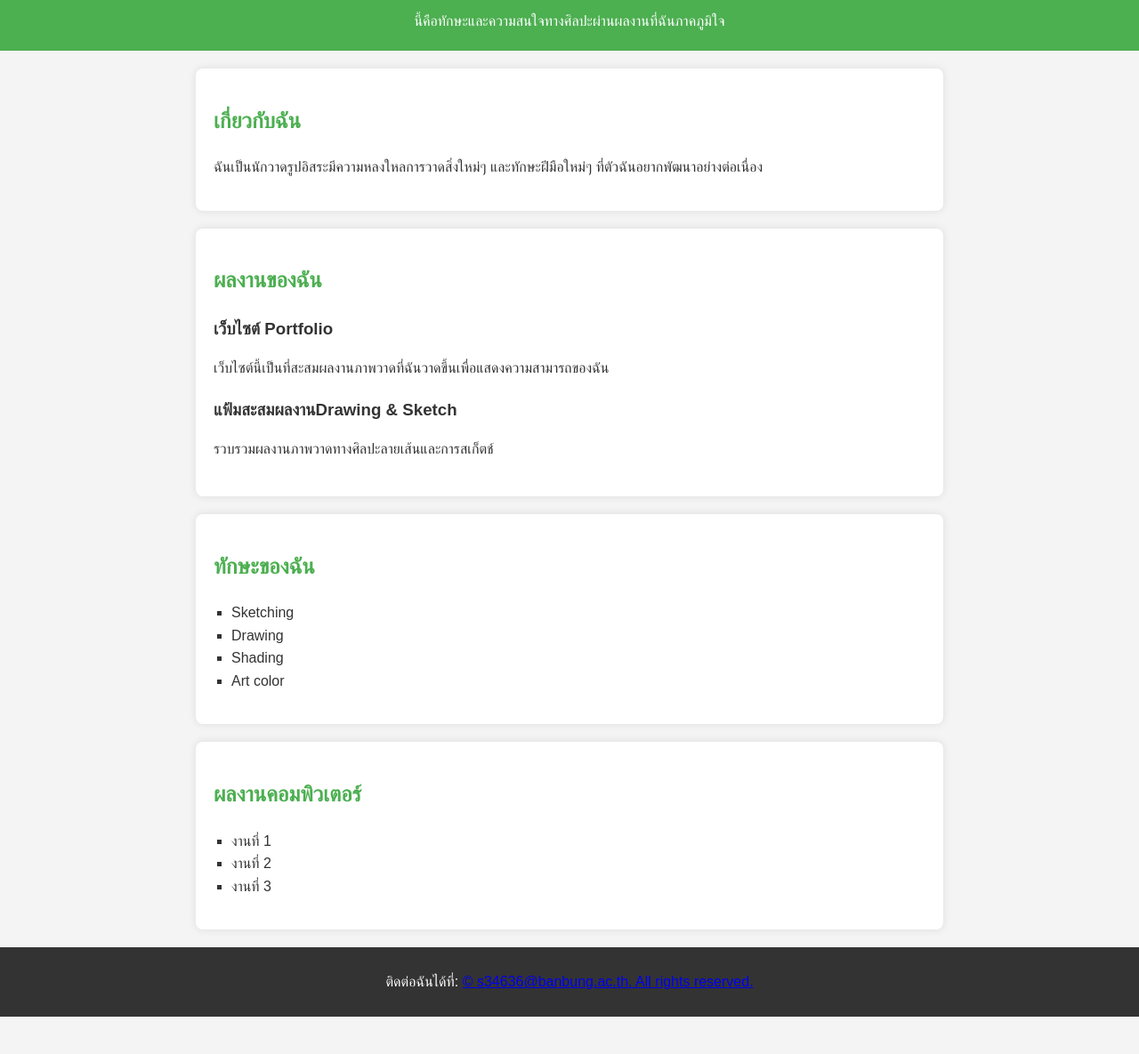
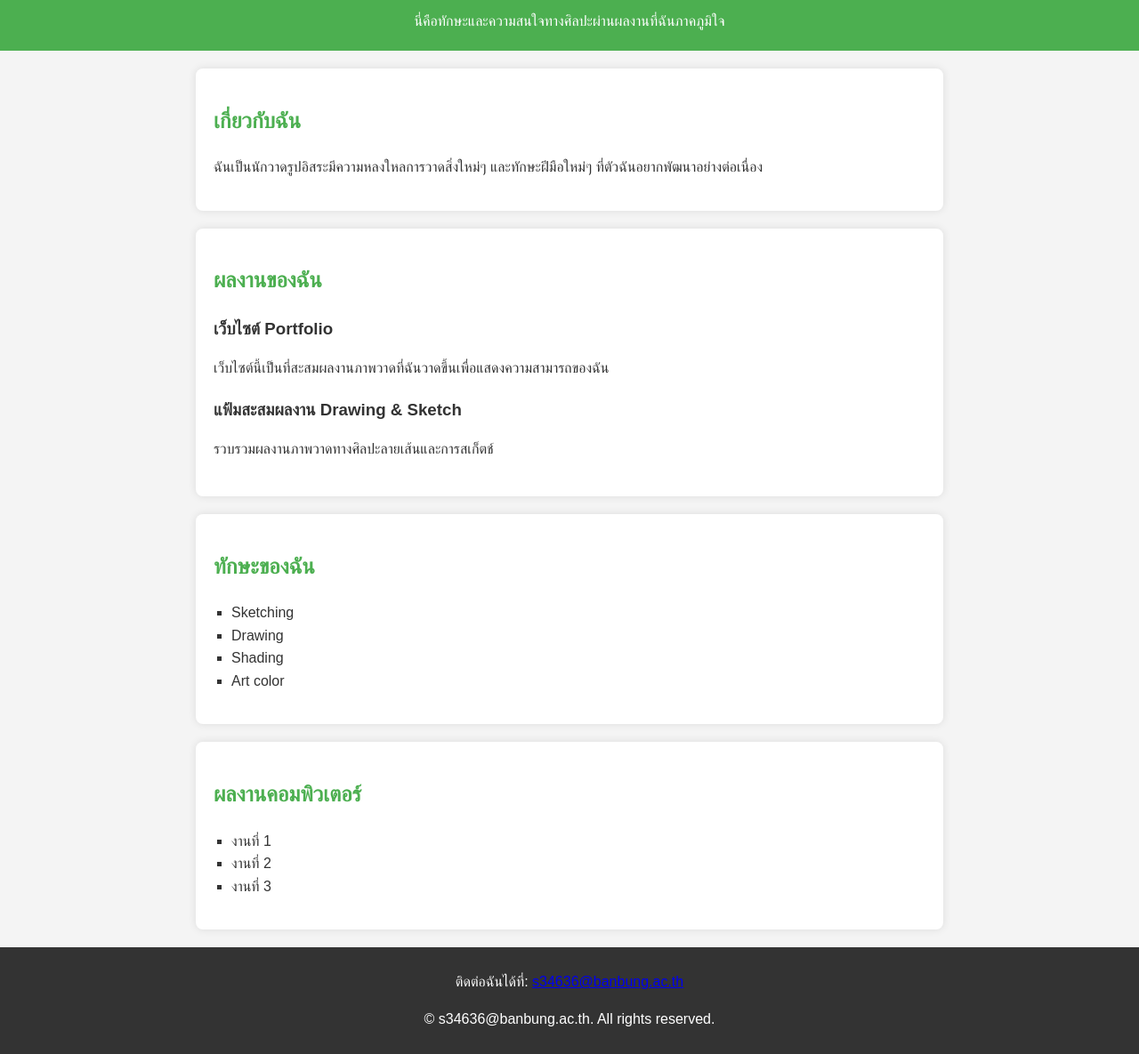
Before and after one commit to pornnapa-commits/Pornpa.ainpnor.io, a plain HTML site: page index.html in a window 1280 px wide. Shown: the part 65-1250 px from the top of the page at 89% size. Before the commit the page ends 1208 px from the top, so only its background shows below. Drawn offline with Linux system fonts and the light colour scheme.

Commit message:
Update index.html

```diff
--- a/index.html
+++ b/index.html
@@ -8,19 +8,16 @@
     <link rel="stylesheet" href="style.css">
 </head>
 <body>
-    <!-- ส่วนหัวของเว็บ -->
     <header>
         <h1>สวัสดี! ฉันคือ PORNNAPA</h1>
-        <p>นี้คือทักษะและความสนใจทางศิลปะผ่านผลงานที่ฉันภาคภูมิใจ</p>
+        <p>นี่คือทักษะและความสนใจทางศิลปะผ่านผลงานที่ฉันภาคภูมิใจ</p>
     </header>
 
-    <!-- ส่วนเกี่ยวกับตัวเอง -->
     <section id="about">
         <h2>เกี่ยวกับฉัน</h2>
         <p>ฉันเป็นนักวาดรูปอิสระมีความหลงใหลการวาดสิ่งใหม่ๆ และทักษะฝีมือใหม่ๆ ที่ตัวฉันอยากพัฒนาอย่างต่อเนื่อง</p>
     </section>
 
-    <!-- ส่วนแสดงผลงาน -->
     <section id="projects">
         <h2>ผลงานของฉัน</h2>
         <div class="project">
@@ -28,12 +25,11 @@
              <p>เว็บไซต์นี้เป็นที่สะสมผลงานภาพวาดที่ฉันวาดขึ้นเพื่อแสดงความสามารถของฉัน</p>
          </div>
          <div class="project">
-             <h3>แฟ้มสะสมผลงานDrawing & Sketch </h3>
+             <h3>แฟ้มสะสมผลงาน Drawing & Sketch </h3>
             <p>รวบรวมผลงานภาพวาดทางศิลปะลายเส้นและการสเก็ตช์</p>
           </div>
       </section>
 
-      <!-- ส่วนแสดงทักษะ -->
       <section id="skills">
            <h2>ทักษะของฉัน</h2>
            <ul>
@@ -44,8 +40,7 @@
            </ul>
        </section>
 
-    <!-- ส่วนแสดงงานคอมพิวเตอร์ -->
-      <section id="skills">
+      <section id="computer-works">
            <h2>ผลงานคอมพิวเตอร์</h2>
            <ul>
                <li>งานที่ 1</li>
@@ -54,14 +49,11 @@
            </ul>
        </section>
 
-       <!-- ส่วนติดต่อและลิขสิทธิ์ -->
        <footer>
-          <p>ติดต่อฉันได้ที่: <a
-     href="mailto:s34636@banbung.ac.th@>s34636@banbung.ac.th</a></p>
-           <p>&copy; <span id="year"></span> s34636@banbung.ac.th. All rights reserved. </p>
+          <p>ติดต่อฉันได้ที่: <a href="mailto:s34636@banbung.ac.th">s34636@banbung.ac.th</a></p>
+          <p>&copy; <span id="year"></span> s34636@banbung.ac.th. All rights reserved.</p>
        </footer>
 
-       <!-- ลิงก์ไปยัง JavaScript -->
        <script src="script.js"></script>
    </body>
    </html>
```
